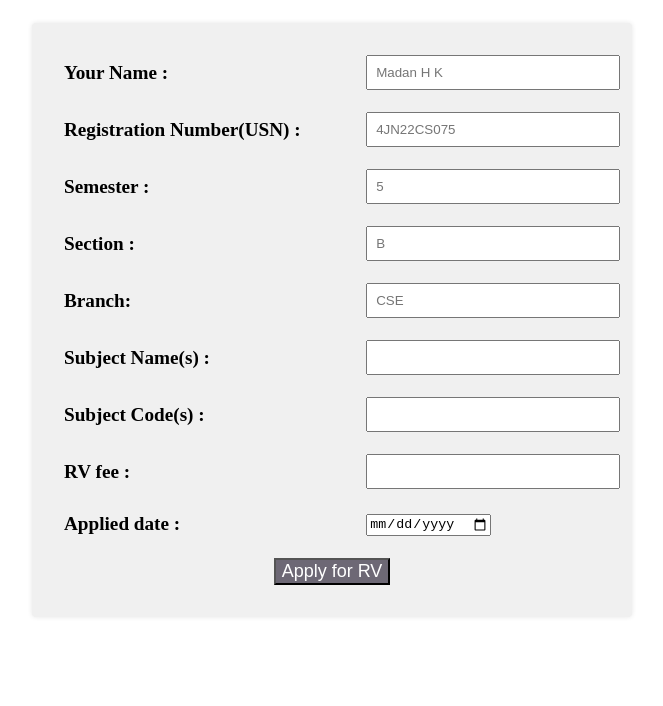
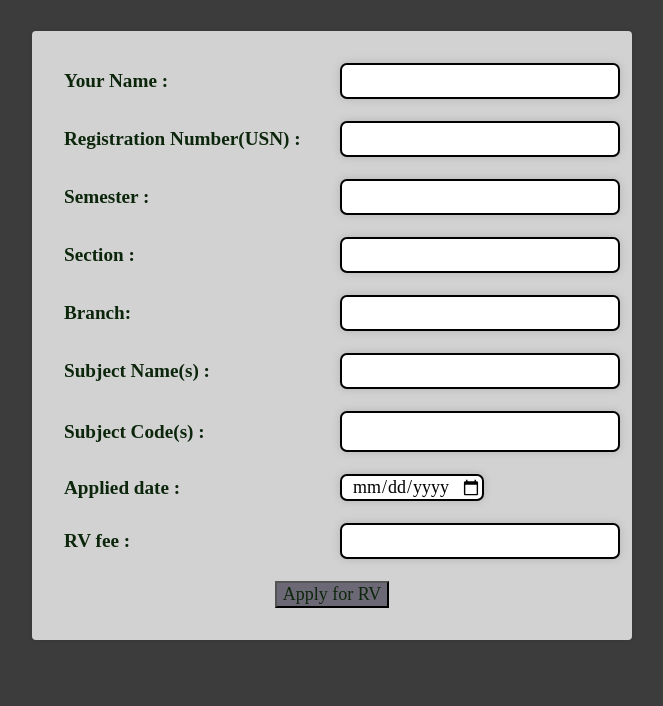
Before and after one commit to madanhk18/WebLabAssign2, a plain HTML site: page assign2.html in a window 1280 px wide. Shown: the part 94-800 px from the top of the page, without its empty margins (398-1061 px from the left). Drawn offline with Linux system fonts and the light colour scheme.

Commit message:
final edit

```diff
--- a/assign2.css
+++ b/assign2.css
@@ -1,19 +1,22 @@
 body{
-    background-color: #fff;
+    background-color:rgb(60, 60, 60);
 
     margin: 0;
     font-size: larger;
 }
 h1{
     text-align: center;
+    font-family:Georgia, 'Times New Roman', Times, serif;
+    color: white;
 }
 table{
     width: 100%;
     max-width: 600px;
-    background-color: #f0f0f0;
+    background-color:rgb(210, 210, 210);
     padding: 20px;
     box-shadow: 0 0 5px rgba(0,0,0,0.1);
     border-radius: 4px;
+    color: rgb(12, 38, 12);
 }
 td{
     padding: 10px;
@@ -31,13 +34,15 @@ input[type="text"]{
 }
 .buttonapply{
     font-size: large;
+    font-family:'Times New Roman', Times, serif;
     font-weight: 500;
     background-color:#6d6875;
     cursor: pointer;
-    color: #fff;
+    color: rgb(12, 38, 12);
 }
 .buttonapply:hover{
     background-color: #2a0800;
     color: beige;
-    box-shadow: 0 0 3px rgba(0, 0, 0, 1);
+    box-shadow: 0 0 9px rgba(180, 180, 180, 2);
+
 }
--- a/assign2.html
+++ b/assign2.html
@@ -24,43 +24,45 @@
 </head>
 <body>
     <h1>RV Application Form</h1>
-    <form action="msg.html" onsubmit="return validate()" method="post">
+    <form action="msg.html"  id="myForm" onsubmit="return validate()" >
         <table>
             <tr>
                 <td><label for="yourname">Your Name :</label></td>
-                <td><input type="text" name="yourname" id="yourname"  placeholder="Madan H K"> </td>
+                <td><input style="border-radius: 7px; border: solid 2px black;  box-shadow: 0 0 9px rgba(180, 180, 180, 2); font-family:'Times New Roman', Times, serif;text-align: center;" type="text" name="yourname" id="yourname"  > </td>
             </tr>
             <tr>
                 <td><label for="usn">Registration Number(USN) :</label></td>
-                <td><input type="text" name="usn" id="usn" placeholder="4JN22CS075"> </td>
+                <td><input style="border-radius: 7px; border: solid 2px black;  box-shadow: 0 0 9px rgba(180, 180, 180, 2); font-family:'Times New Roman', Times, serif;text-align: center;" type="text" name="usn" id="usn" > </td>
             </tr>
             <tr>
                 <td><label for="sem">Semester :</label></td>
-                <td><input type="text" name="sem" id="sem" placeholder="5"> </td>
+                <td><input style="border-radius: 7px; border: solid 2px black;  box-shadow: 0 0 9px rgba(180, 180, 180, 2); font-family:'Times New Roman', Times, serif;text-align: center;" type="text" name="sem" id="sem" > </td>
             </tr>
             <tr>
                 <td><label for="sem">Section :</label></td>
-                <td><input type="text" name="sec" id="sec" placeholder="B"> </td>
+                <td><input style="border-radius: 7px; border: solid 2px black;  box-shadow: 0 0 9px rgba(180, 180, 180, 2); font-family:'Times New Roman', Times, serif;text-align: center;"  type="text" name="sec" id="sec" > </td>
             </tr>
             <tr>
                 <td><label for="branch">Branch:</label></td>
-                <td><input type="text" name="branch" id="branch" placeholder="CSE"> </td>
+                <td><input style="border-radius: 7px; border: solid 2px black;  box-shadow: 0 0 9px rgba(180, 180, 180, 2); font-family:'Times New Roman', Times, serif;text-align: center;" type="text" name="branch" id="branch" > </td>
             </tr>
             <tr>
                 <td><label for="subn">Subject Name(s) :</label></td>
-                <td><input type="text" name="subn" id="subn"> </td>
+                <td><input style="border-radius: 7px; border: solid 2px black;  box-shadow: 0 0 9px rgba(180, 180, 180, 2); font-family:'Times New Roman', Times, serif;text-align: center;" type="text" name="subn" id="subn"> </td>
             </tr>
             <tr>
                 <td><label for="sub">Subject Code(s) :</label></td>
-                <td><input type="text" name="sub" id="sub"> </td>
-            </tr><tr>
-                <td><label for="sub">RV fee :</label></td>
-                <td><input type="text" name="fee" id="fee"> </td>
+                <td><input style="border-radius: 7px; border: solid 2px black;  box-shadow: 0 0 9px rgba(180, 180, 180, 2); font-family:'Times New Roman', Times, serif;text-align: center; font-size: large;" type="text" name="sub" id="sub"> </td>
             </tr>
             <tr>
                 <td><label for="sub"> Applied date :</label></td>
-                <td><input type="date" name="dte" id="dte"> </td>
+                <td><input style="border-radius: 7px; border: solid 2px black;  box-shadow: 0 0 9px rgba(180, 180, 180, 2); font-family:'Times New Roman', Times, serif;text-align: center; font-size: large;" type="date" name="dte" id="dte"> </td>
             </tr>
+            <tr>
+                <td><label for="sub">RV fee :</label></td>
+                <td><input style="border-radius: 7px; border: solid 2px black;  box-shadow: 0 0 9px rgba(180, 180, 180, 2); font-family:'Times New Roman', Times, serif;text-align: center;" type="text" name="fee" id="fee"> </td>
+            </tr>
+
             <br>
 
             <tr>
```
Also changed, not shown: msg.html (+23 -1 lines).
